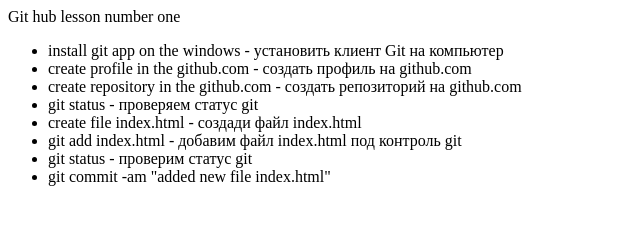
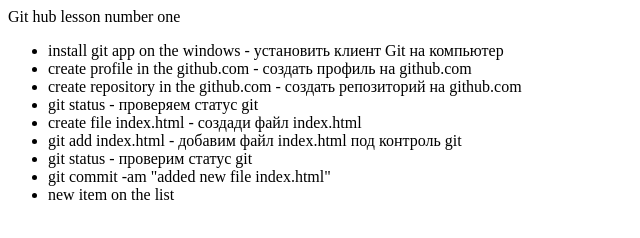
Before and after one commit to RomSmirnov/test-project, a plain HTML site: page index.html in a window 1280 px wide. Shown: the whole page, without its empty margins (0-640 px from the left). Drawn offline with Linux system fonts and the light colour scheme.

Commit message:
new item on the list

```diff
--- a/index.html
+++ b/index.html
@@ -18,6 +18,7 @@
             <li>git add index.html - добавим файл index.html под контроль git</li>
             <li>git status - проверим статус git</li>
             <li>git commit -am "added new file index.html"</li>
+            <li>new item on the list</li>
         </ul>
     </div>
 </body>
```
